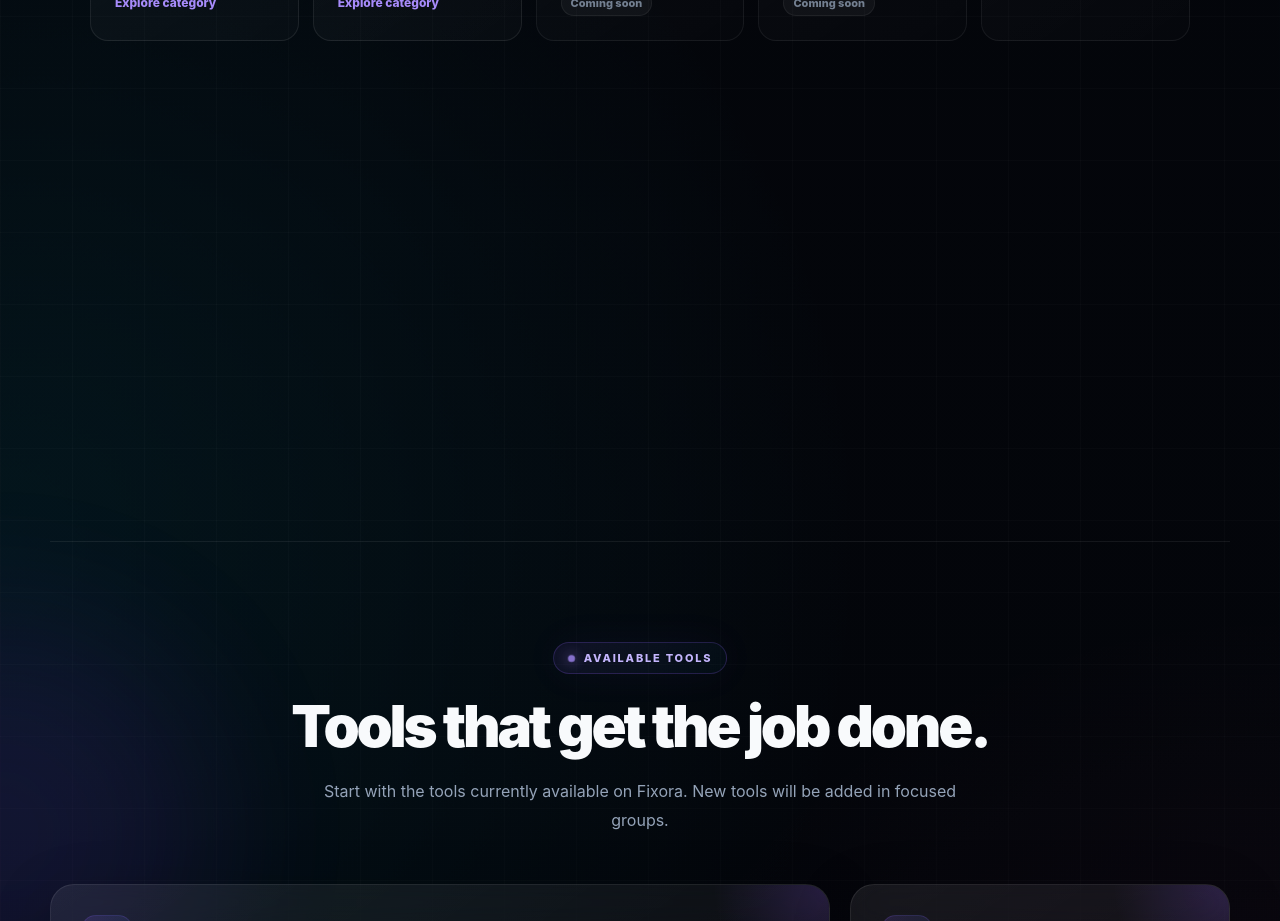
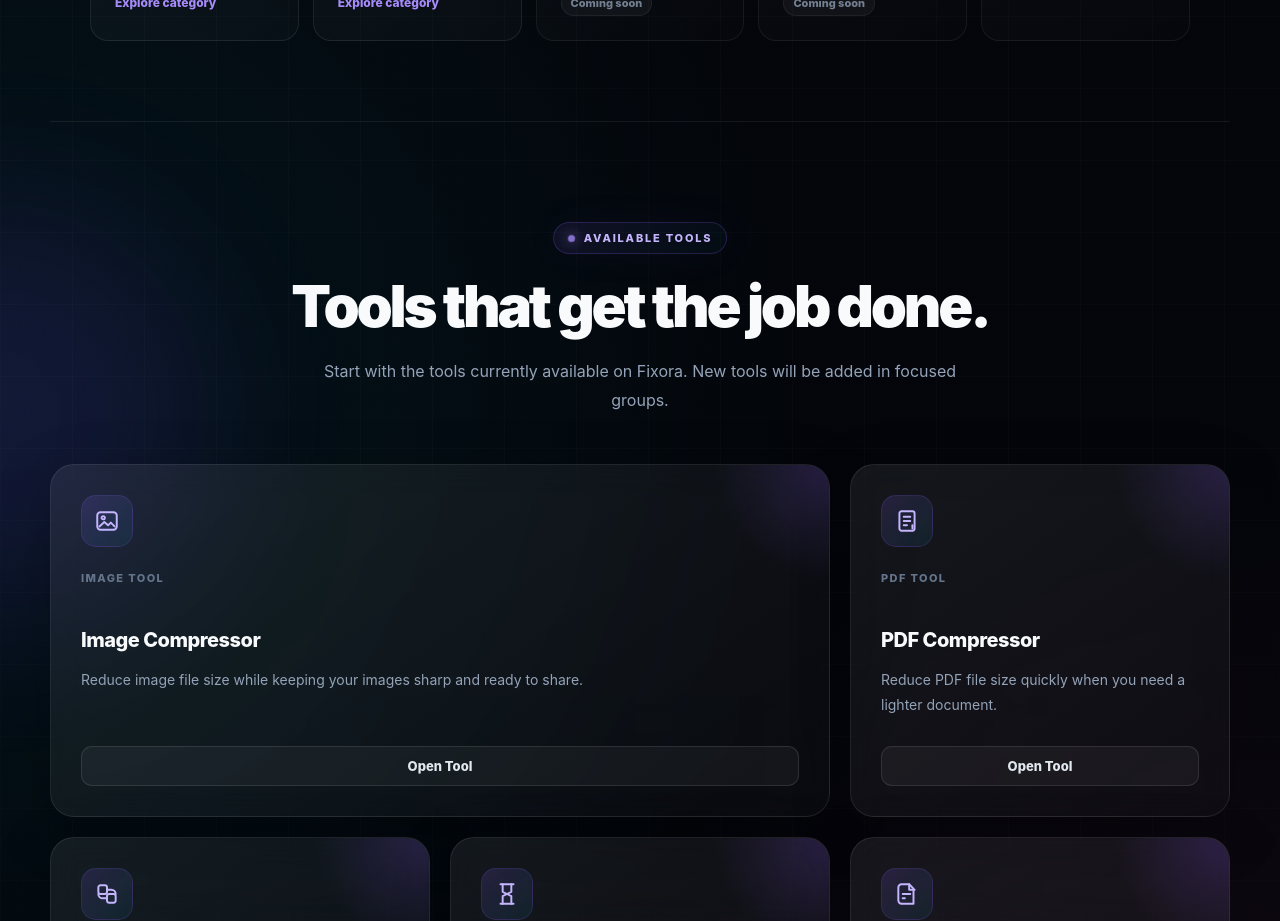
Before and after one commit to Hacbachir/fixora, a React (Vite) app: page / in a window 1280 px wide. Shown: the part 1300-2221 px from the top of the page. Built offline with nearby package versions, Linux system fonts and the light colour scheme.

Commit message:
Remove Adsterra ads

```diff
--- a/src/AdsterraBanner.jsx
+++ /dev/null
@@ -1,43 +0,0 @@
-import { useEffect, useRef } from "react"
-export default function AdsterraBanner() {
-  const containerRef = useRef(null)
-  useEffect(() => {
-    const container = containerRef.current
-    if (!container || container.dataset.loaded === "true") return
-    container.dataset.loaded = "true"
-    const script = document.createElement("script")
-    script.type = "text/javascript"
-    const options = document.createElement("script")
-    options.textContent = `
-      atOptions = {
-        'key' : '7adb460b4b4cff57acdac91e93a441b5',
-        'format' : 'iframe',
-        'height' : 250,
-        'width' : 300,
-        'params' : {}
-      };
-    `
-    const invoke = document.createElement("script")
-    invoke.src =
-      "https://www.highrevenueformat.com/7adb460b4b4cff57acdac91e93a441b5/invoke.js"
-    container.appendChild(options)
-    container.appendChild(invoke)
-    return () => {
-      container.innerHTML = ""
-      container.dataset.loaded = "false"
-    }
-  }, [])
-  return (
-    <div
-      ref={containerRef}
-      style={{
-        width: "300px",
-        minHeight: "250px",
-        margin: "35px auto",
-        display: "flex",
-        justifyContent: "center",
-        alignItems: "center",
-      }}
-    />
-  )
-}
--- a/src/AdsterraNative.jsx
+++ /dev/null
@@ -1,27 +0,0 @@
-import { useEffect } from "react"
-export default function AdsterraNative() {
-  useEffect(() => {
-    const script = document.createElement("script")
-    script.async = true
-    script.setAttribute("data-cfasync", "false")
-    script.src = "https://pl31025526.profitableratecpmnetwork.com/6e21f1825c39566be0ea2fb6adb674bb/invoke.js"
-    const container = document.getElementById("container-6e21f1825c39566be0ea2fb6adb674bb")
-    if (!container) return
-    container.appendChild(script)
-    return () => {
-      script.remove()
-      container.innerHTML = ""
-    }
-  }, [])
-  return (
-    <div
-      id="container-6e21f1825c39566be0ea2fb6adb674bb"
-      style={{
-        width: "100%",
-        maxWidth: "900px",
-        minHeight: "100px",
-        margin: "35px auto",
-      }}
-    />
-  )
-}
--- a/src/App.jsx
+++ b/src/App.jsx
@@ -5,8 +5,6 @@ import Privacy from "./Privacy"
 import Terms from "./Terms"
 import About from "./About.jsx"
 import Contact from "./Contact.jsx"
-import AdsterraNative from "./AdsterraNative.jsx"
-import AdsterraBanner from "./AdsterraBanner.jsx"
 
 const SITE_URL = "https://fixora-tools.pages.dev"
 
@@ -956,10 +954,6 @@ function HomePage({
           />
         </section>
 
-        <AdsterraNative />
-
-        <AdsterraBanner />
-
         <section id="tools" className="tools">
           <p className="eyebrow">AVAILABLE TOOLS</p>
 
```
